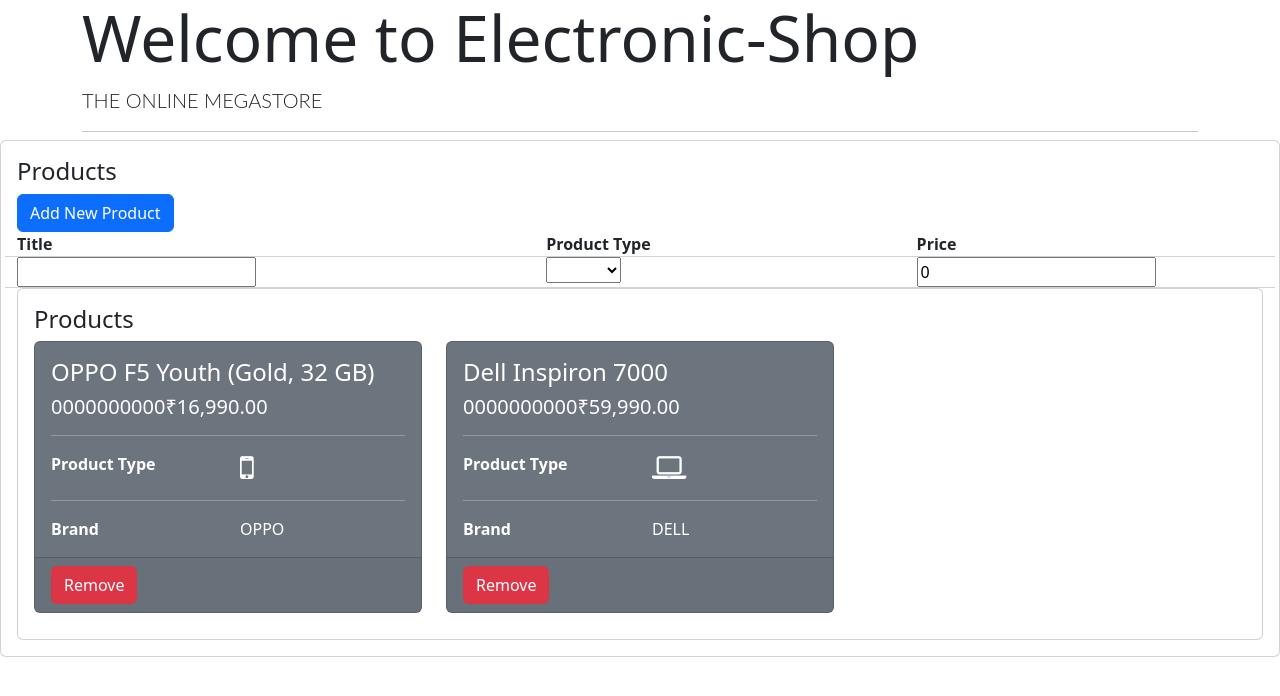
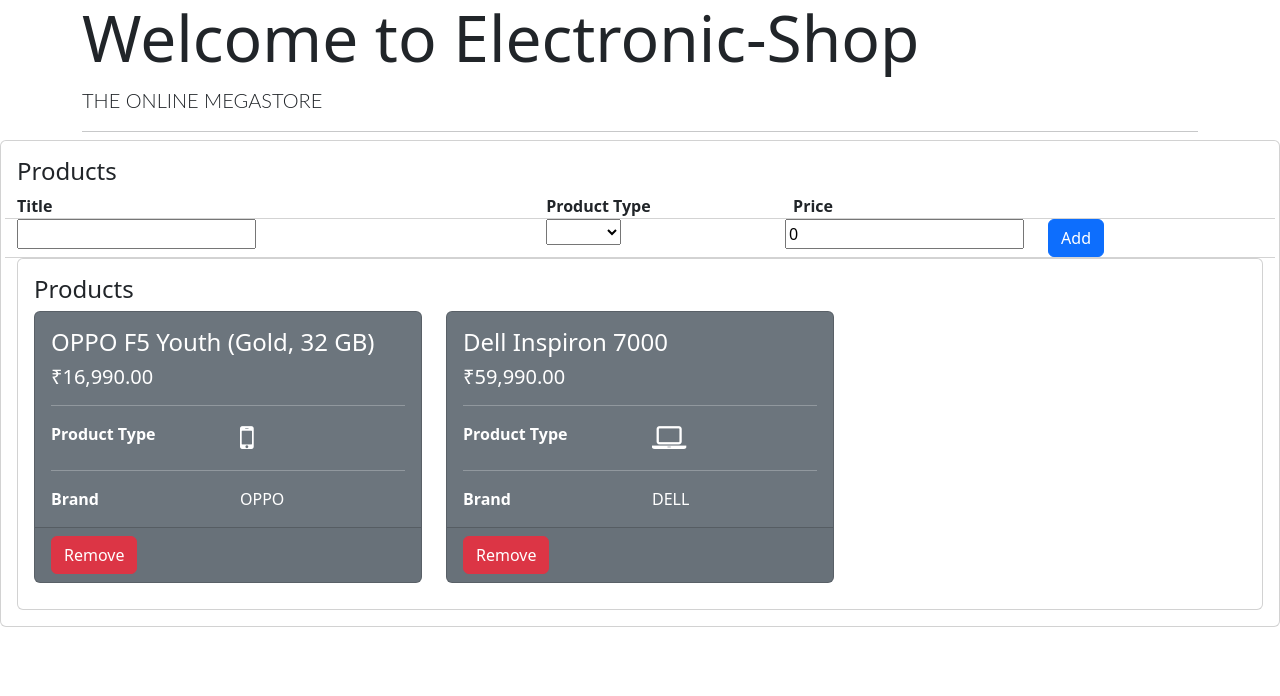
Before and after one commit to Chao-Si-Chi/angular-read-cdr-rxgxee, an Angular app: page / in a window 1280 px wide. Shown: the top 696 px of the page. Built offline with nearby package versions, Linux system fonts and the light colour scheme.

Commit message:
5 files modified

```diff
--- a/src/app/app.component.html
+++ b/src/app/app.component.html
@@ -9,20 +9,10 @@
 <div class="card">
   <div class="card-body">
     <h4 class="card-title">Products</h4>
-    <button class="btn btn-primary"
-            [disabled]="!allowNewProduct"
-            (click)="onNewProductClick()">
-      Add New Product
-    </button>
-    <div class="row" style="font-weight:bolder; border-bottom:1px solid lightgray">
-      <div class="col-5">Title</div>
-      <div class="col">Product Type</div>
-      <div class="col">Price</div>
-    </div>
 
     <!-- print out newProduct object -->
     <!--{{ newProduct | json }}-->
-    <app-new-product></app-new-product>
+    <app-new-product (addProduct)="onAdd($event)"></app-new-product>
     <app-products [productData]="products"
                   (deletedItem)="onDelete($event)">
     </app-products>
--- a/src/app/app.component.ts
+++ b/src/app/app.component.ts
@@ -67,4 +67,9 @@
     console.log('in app component: ',id);
     this.products.splice(this.products.findIndex(x=>x.id === id), 1);
   }
+
+  onAdd($event){
+    console.log('in app component new product: ', $event);
+    this.products.push($event);
+  }
 }
--- a/src/app/new-product/new-product.component.html
+++ b/src/app/new-product/new-product.component.html
@@ -1,3 +1,9 @@
+<div class="row" style="font-weight:bolder; border-bottom:1px solid lightgray">
+  <div class="col-5">Title</div>
+  <div class="col">Product Type</div>
+  <div class="col">Price</div>
+  <div class="col"></div>
+</div>
 <!--  Two-Way Binding  -->
 <div
   class="row"
@@ -16,4 +22,7 @@
   <div class="col">
     <input type="number" [(ngModel)]="newProduct.price" />
   </div>
+  <div class="col">
+    <button class="btn btn-primary" (click)="onNewProductClick()">Add</button>
+  </div>
 </div>
--- a/src/app/new-product/new-product.component.ts
+++ b/src/app/new-product/new-product.component.ts
@@ -1,4 +1,4 @@
-import { Component, OnInit } from '@angular/core';
+import { Component, EventEmitter, OnInit, Output } from '@angular/core';
 
 @Component({
   selector: 'app-new-product',
@@ -10,9 +10,16 @@
   showNewProductPanel = true;
   //New Product Item
   newProduct = { title: "", productType: "", price: 0 };
+  @Output() addProduct:EventEmitter<any> = new EventEmitter<any>();
   constructor() { }
 
   ngOnInit() {
   }
 
+  onNewProductClick(){
+    console.log('on new product: ', this.newProduct);
+    this.addProduct.emit(this.newProduct);
+    this.newProduct = { title: "", productType: "", price: 0 };
+  }
+
 }
--- a/src/app/product/product.component.html
+++ b/src/app/product/product.component.html
@@ -1,7 +1,8 @@
 <div class="card bg-secondary text-white">
     <div class="card-body">
         <h4 class="card-title">{{productData.title}}</h4>
-      <h5 class="card-text">{{productData.price|currency:'INR'|paddingZero:20}}</h5>
+        <!--<h5 class="card-text">{{productData.price|currency:'INR'|paddingZero:20}}</h5>-->
+        <h5 class="card-text">{{productData.price|currency:'INR'}}</h5>
         <hr>
         <div class="row">
             <div class="col">
```
Lines whose indentation alone changed are shown as unchanged.
